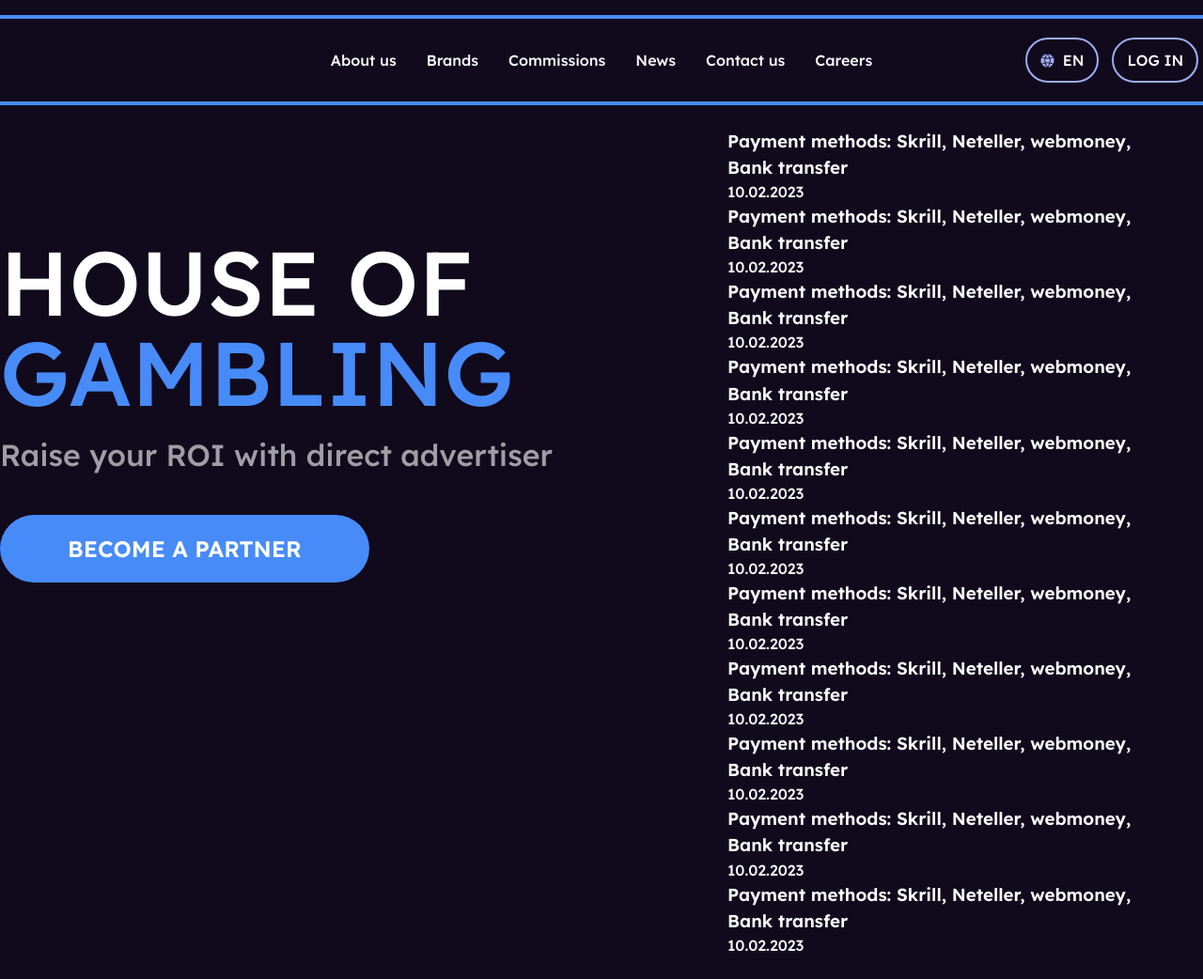
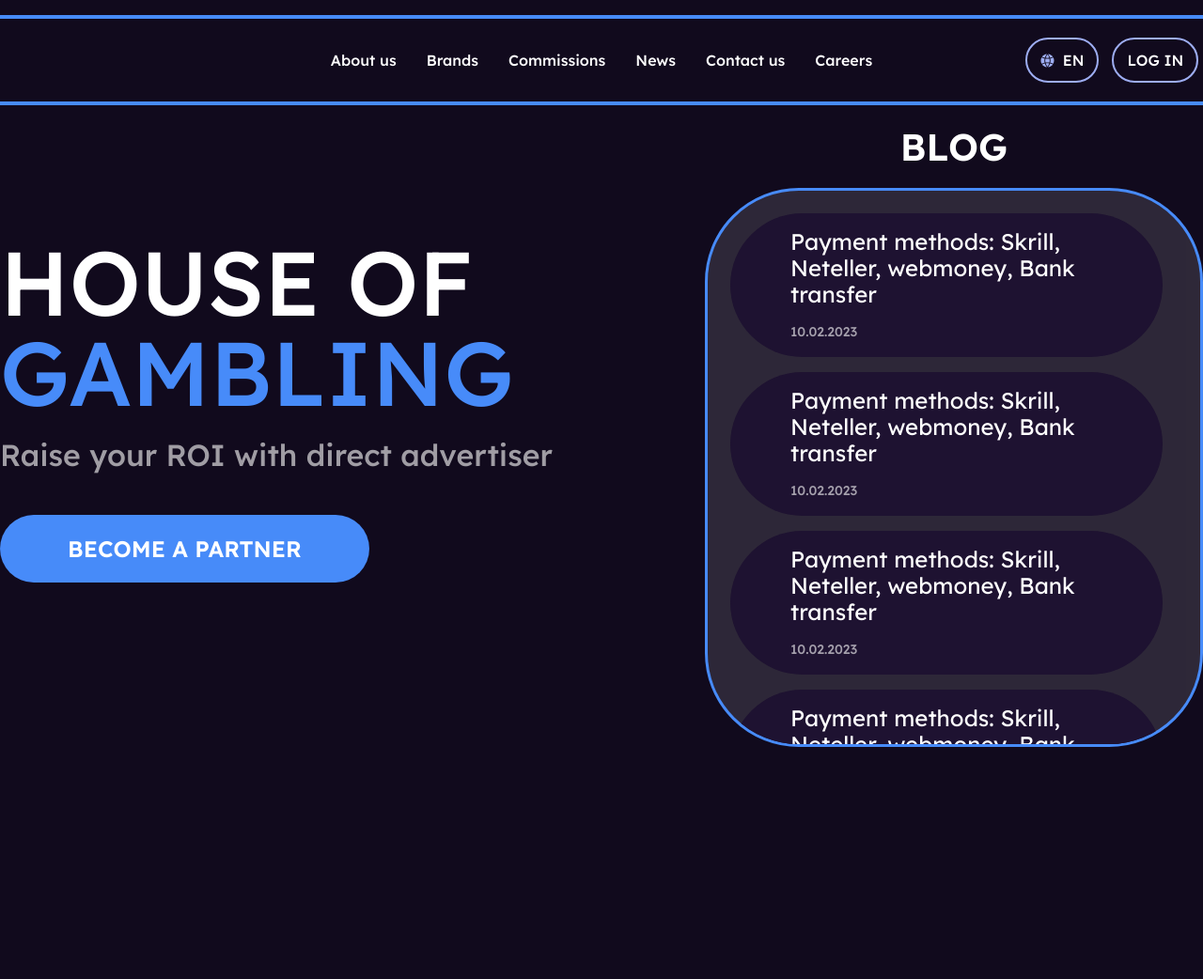
Before and after one commit to Yauhen-Kuntsevich/gambling-house, a plain HTML site: page index.html in a window 1280 px wide. Shown: the top 1042 px of the page at 94% size. After the commit the page ends 800 px from the top, so only its background shows below. Drawn offline with Linux system fonts and the light colour scheme.

Commit message:
Blog area is created

```diff
--- a/index.html
+++ b/index.html
@@ -56,7 +56,7 @@
           <!-- SECTION TODO -->
           <section class="chips"></section>
           <section class="blog">
-            <header class="blog-header"></header>
+            <header class="blog-header"><h2 class="blog-head">Blog</h2></header>
             <div class="blog-container">
               <article class="blog-post-card">
                 <h3 class="blog-post-title">
--- a/styles.css
+++ b/styles.css
@@ -118,6 +118,7 @@ svg * {
   --color-light: #fff;
   --color-blue: #478bf9;
   --color-light-blue: #9dadf2;
+  --color-dark-blue: #1e1231;
 
   --border-radius: 24px;
 
@@ -249,12 +250,19 @@ h6 {
   width: 670px;
 }
 
+.hero-banner-header {
+  margin-bottom: 24px;
+}
+
 .hero-banner-head {
   font-size: 96px;
   font-weight: 500;
   text-transform: uppercase;
   line-height: 96px;
-  margin-bottom: 24px;
+}
+
+.blue-text {
+  color: var(--color-blue);
 }
 
 .hero-banner-subheader {
@@ -280,16 +288,53 @@ h6 {
   text-transform: uppercase;
 }
 
-.blue-text {
-  color: var(--color-blue);
+.blog-header {
+  margin: 24px;
 }
 
-.blog {
+.blog-head {
+  font-size: 40px;
+  font-weight: 600;
+  text-transform: uppercase;
+  text-align: center;
+  line-height: 40px;
+}
+
+.blog-container {
   width: 530px;
-  padding: 24px;
+  height: 595px;
+  border: 3px solid var(--color-blue);
+  border-radius: 100px;
+  background-color: rgba(255 255 255 / 12%);
+  padding-top: 24px;
+  padding-left: 24px;
+  padding-right: 40px;
+  overflow-y: auto;
 }
 
 .blog-post-card {
   text-wrap: wrap;
   width: 100%;
 }
+
+.blog-post-card {
+  width: 100%;
+  padding-block: 16px;
+  padding-inline: 64px;
+  background-color: var(--color-dark-blue);
+  border-radius: 196px;
+  margin-bottom: 16px;
+}
+
+.blog-post-title {
+  font-size: 24px;
+  font-weight: 300;
+  line-height: 28px;
+  margin-bottom: 16px;
+}
+
+.blog-post-date {
+  font-size: 14px;
+  font-weight: 400;
+  opacity: 60%;
+}
```
